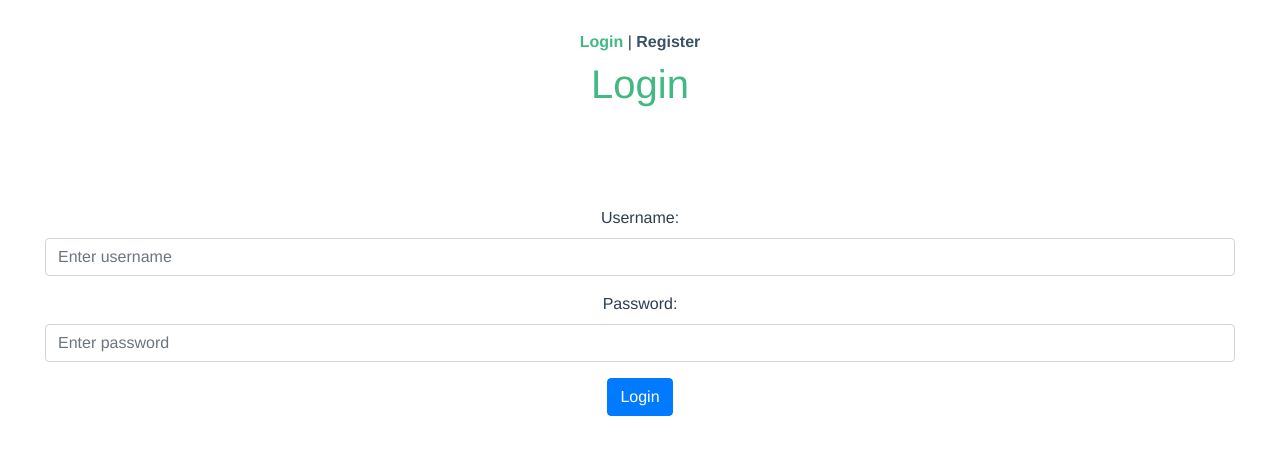
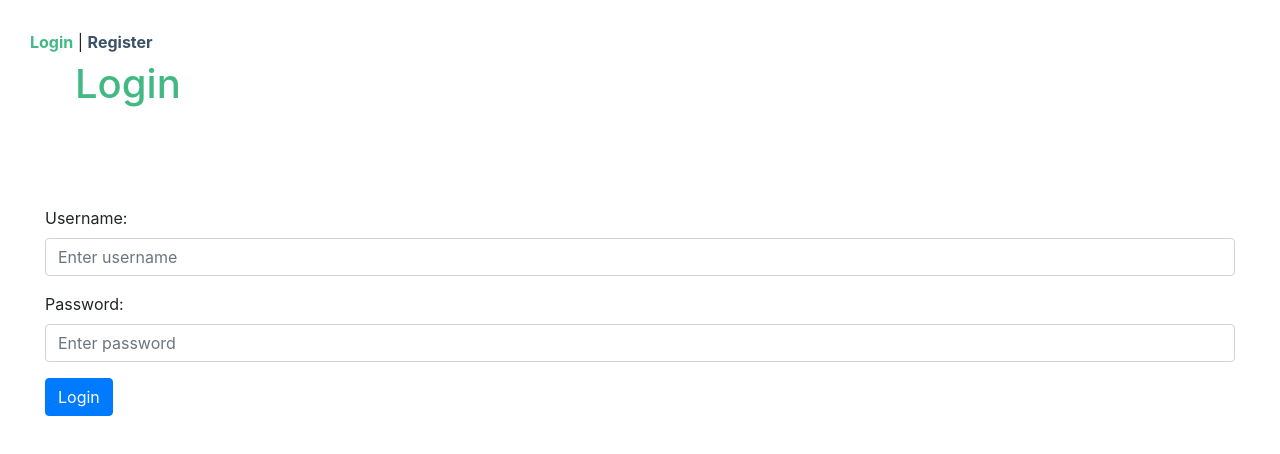
Before and after one commit to ristoml/chatsovellus, a Vue app in the folder frontend/: page /login in a window 1280 px wide. Shown: the top 454 px of the page. Built offline with nearby package versions, Linux system fonts and the light colour scheme; what vue-socket.io-extended would draw is missing.

Commit message:
open socket when logged in and chatpage is loaded

```diff
--- a/frontend/public/index.html
+++ b/frontend/public/index.html
@@ -15,7 +15,7 @@
     <noscript>
       <strong>We're sorry but <%= htmlWebpackPlugin.options.title %> doesn't work properly without JavaScript enabled. Please enable it to continue.</strong>
     </noscript>
-    <div dark id="app"></div>
+    <div id="app"></div>
     <!-- built files will be auto injected -->
 </body>
 </html>
--- a/frontend/src/App.vue
+++ b/frontend/src/App.vue
@@ -1,5 +1,5 @@
 <template>
-  <div id="app">
+  <div>
     <router-view />
   </div>
 </template>
@@ -13,13 +13,3 @@ export default {
   }
 };
 </script>
-<style>
-
-#app {
-  font-family: Avenir, Helvetica, Arial, sans-serif;
-  -webkit-font-smoothing: antialiased;
-  -moz-osx-font-smoothing: grayscale;
-  text-align: center;
-  color: #2c3e50;
-}
-</style>
--- a/frontend/src/views/Chat.vue
+++ b/frontend/src/views/Chat.vue
@@ -1,5 +1,5 @@
 <template>
-<div>
+<div id="app">
     <div class="fixed-top">
       <b-button v-b-toggle.userlist variant="success" style="margin:10px">User list</b-button>
       <b-button @click="logout" variant="danger">Sign out</b-button>
@@ -77,6 +77,8 @@ export default {
   created() {
     if (!this.$store.getters.isLoggedIn) {
       this.$router.push('/login');
+    } else {
+      this.$socket.client.open();
     }
   },
   beforeDestroy() {
@@ -85,3 +87,12 @@ export default {
   }
 };
 </script>
+<style lang='scss'>
+#app {
+  font-family: Avenir, Helvetica, Arial, sans-serif;
+  -webkit-font-smoothing: antialiased;
+  -moz-osx-font-smoothing: grayscale;
+  text-align: center;
+  color: #2c3e50;
+}
+</style>
--- a/frontend/src/views/Login.vue
+++ b/frontend/src/views/Login.vue
@@ -64,7 +64,6 @@ export default {
         delete user['token'];
         const token = response.token;
         this.$store.dispatch('login', { user, token });
-        this.$socket.client.open();
         this.$router.push('/');
       } catch (error) {
         this.msg = error.response.data.error;
```
